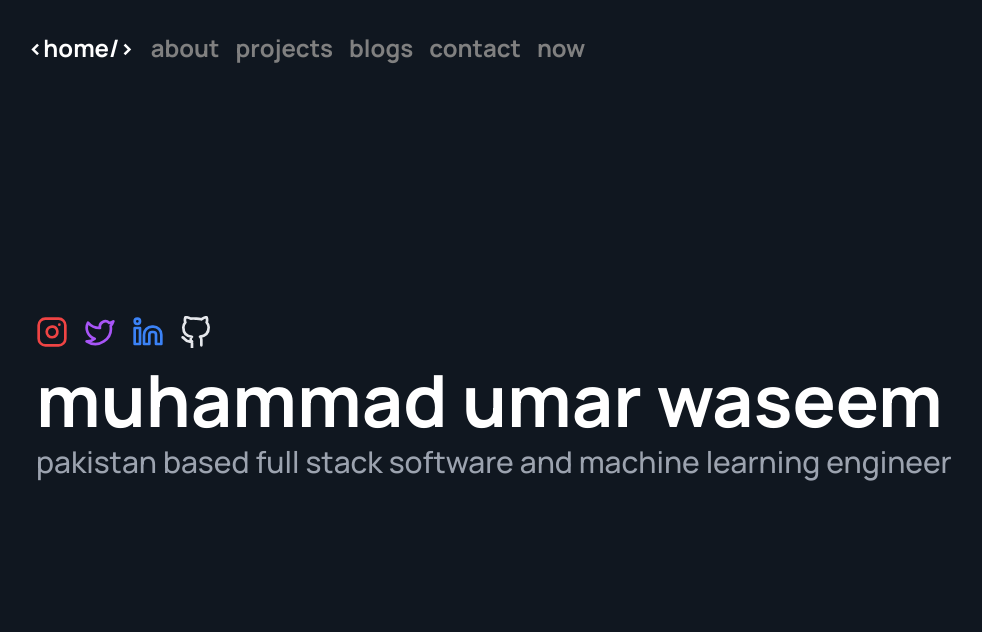
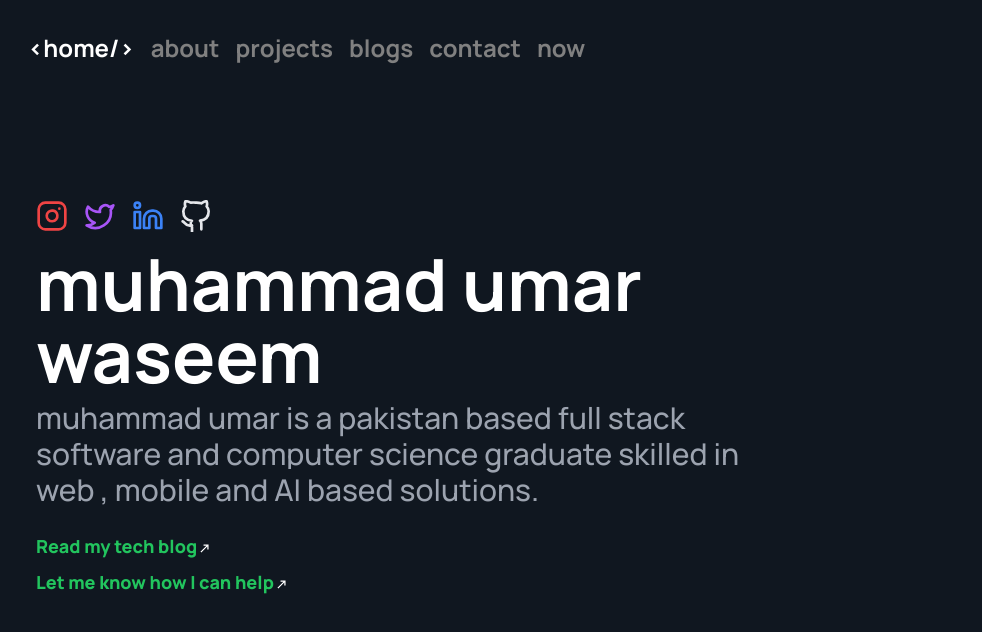
Before and after one commit to umarwaseeem/muhammadumarwaseem, a Next.js app: page / in a window 1280 px wide. Shown: the top 632 px of the page, without its empty margins (36-1018 px from the left). Built offline with nearby package versions, Linux system fonts and the light colour scheme.

Commit message:
chore: more links for home page

```diff
--- a/app/components/main.jsx
+++ b/app/components/main.jsx
@@ -3,6 +3,8 @@ import LinkedinIcon from './icons/linkedin-icon';
 import TwitterIcon from './icons/twitter-icon';
 import InstagramIcon from './icons/instagram-icon';
 import PageWrapper from './pagewrapper';
+
+import LinkIcon from '../components/icons/link-icon';
 
 import Link from 'next/link';
 
@@ -10,7 +12,7 @@ export default function Main() {
     return (
         <PageWrapper>
 
-            <main className="flex h-[calc(100vh-100px)] flex-col lg:items-start items-start justify-center bg-midnightblue p-6 lg:p-16 lg:pb-40">
+            <main className="flex h-[calc(100vh-100px)] flex-col lg:w-2/3 lg:items-start items-start justify-center bg-midnightblue p-6 lg:p-16 lg:pb-40">
                 <div className="flex px-2 items-center mb-4 space-x-4">
                     <Link aria-label="muhammad umar waseem instagram link" passHref href="https://www.instagram.com/umarwaseeem/" target="_blank" rel="noopener noreferrer">
                         <InstagramIcon className="w-8 h-8 text-red-500 hover:text-gray-400" />
@@ -26,7 +28,24 @@ export default function Main() {
                     </Link>
                 </div>
                 <h1 className="font-bold px-2 text-4xl md:text-6xl lg:text-7xl text-white lg:text-left mb-2 text-left">muhammad umar waseem</h1>
-                <h2 className="px-2 text-xl md:text-3xl lg:text-3xl text-gray-400 lg:text-left text-left">pakistan based <span className='hover:text-green-500'>full stack software</span> and <span className='hover:text-red-500'>machine learning engineer</span></h2>
+                <h2 className="px-2 text-xl md:text-3xl lg:text-3xl text-gray-400 lg:text-left text-left">muhammad umar is a pakistan based
+                        <span className='hover:text-green-500'> full stack software</span> and computer science graduate skilled in
+                        <span className='hover:text-red-500'> web </span>,
+                        <span className='hover:text-red-500'> mobile </span>and
+                        <span className='hover:text-red-500'> AI </span>
+                        based solutions.
+                </h2>
+
+                <div className="flex flex-col justify-evenly">
+                    <Link href="/blogs" className="mt-6  px-2 text-green-500 font-extrabold text-lg">
+                        Read my tech blog
+                        <LinkIcon />
+                    </Link>
+                    <Link href="/contact" className="mt-2 px-2 text-green-500 font-extrabold text-lg">
+                        Let me know how I can help
+                        <LinkIcon />
+                    </Link>
+                </div>
             </main>
         </PageWrapper>
     );
--- a/app/layout.js
+++ b/app/layout.js
@@ -9,7 +9,7 @@ const inter = Manrope({
 
 export const metadata = {
   title: "Muhammad Umar Waseem",
-  description: "Muhammad is a Pakistan-based Full Stack Software Engineer and Computer Science graduate whose skills range from creating software solutions including Web, Mobile apps to AI-based solutions for a variety of clients",
+  description: "Muhammad is a Pakistan-based Full Stack Software Engineer and CS graduate skilled in Web, Mobile app, and AI solutions for diverse clients.",
   keywords: "Full Stack Software Engineer, AI Engineer, Web Developer, Mobile App Developer, Pakistan",
   author: "Muhammad Umar Waseem",
 };
```
